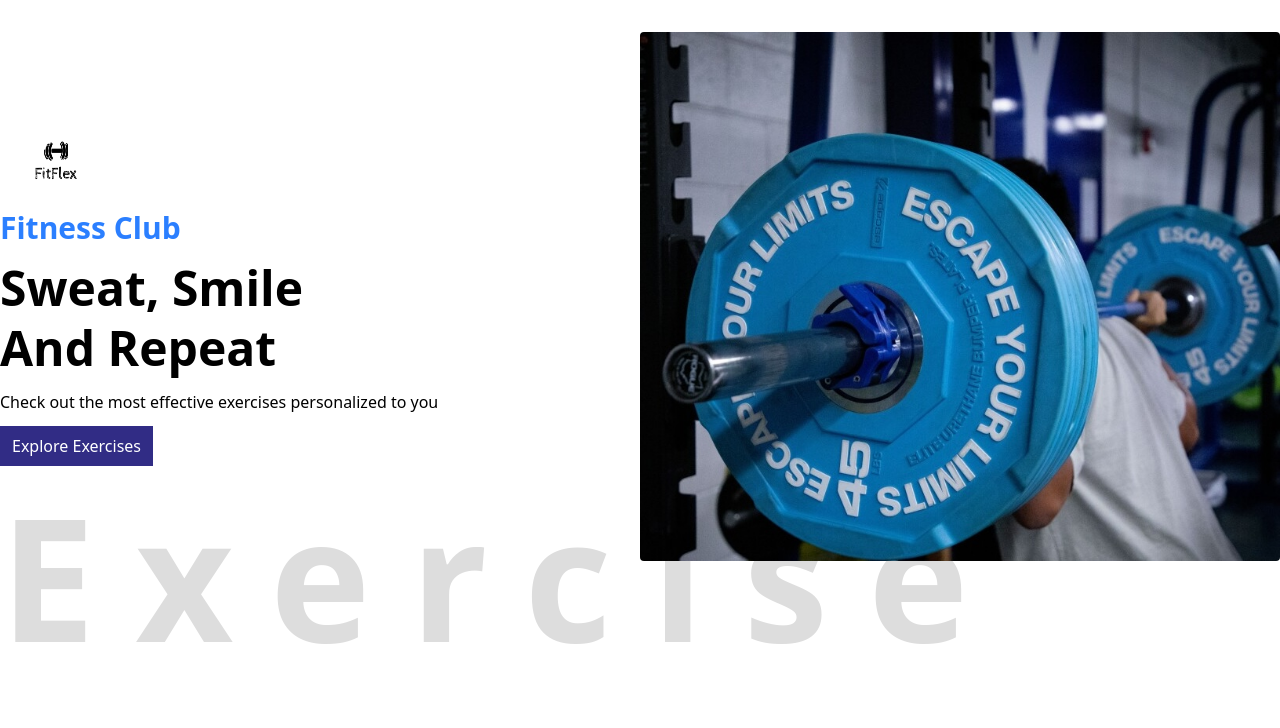
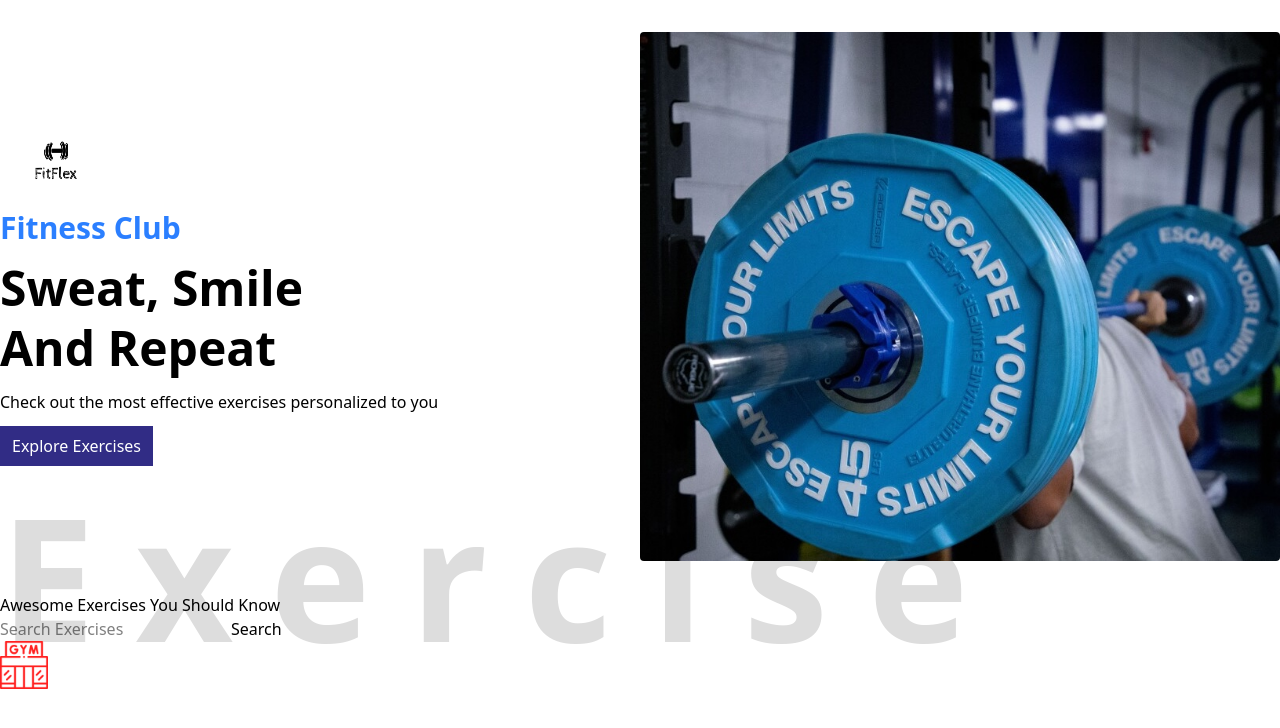
Before and after one commit to ilicc-sara/Fitness-App, a React (Vite) app: page / in a window 1280 px wide. Shown: the top 728 px of the page. Built offline with nearby package versions, Linux system fonts and the light colour scheme.

Commit message:
. . . . . . .. . . .....

```diff
--- a/src/App.tsx
+++ b/src/App.tsx
@@ -27,6 +27,22 @@ function App() {
           <img src="./home-image.png" className="rounded" />
         </div>
       </section>
+
+      <section>
+        <div>
+          <h1>Awesome Exercises You Should Know</h1>
+          <div>
+            <input placeholder="Search Exercises" />
+            <button>Search</button>
+          </div>
+        </div>
+
+        <div className="flex">
+          <div>
+            <img className="h-12 " src="./gym-icon.png" />
+          </div>
+        </div>
+      </section>
     </>
   );
 }
```
Also changed, not shown: public/gym-icon.png (added).
